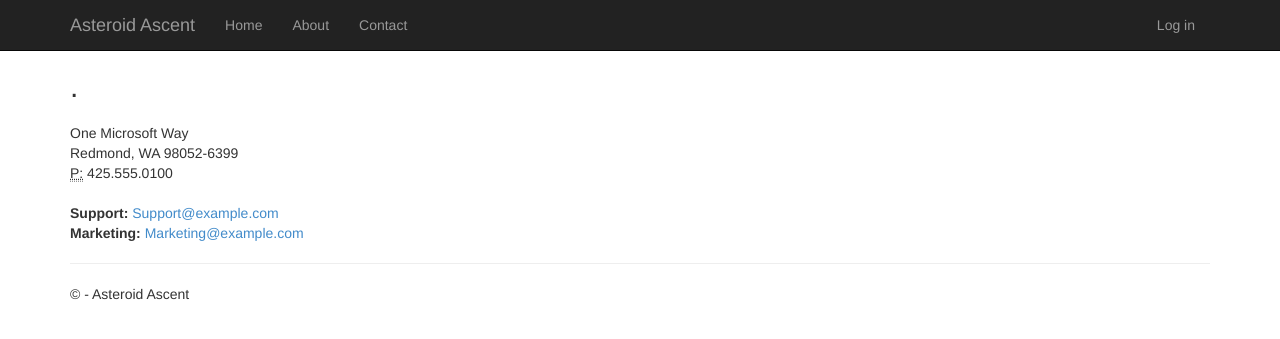
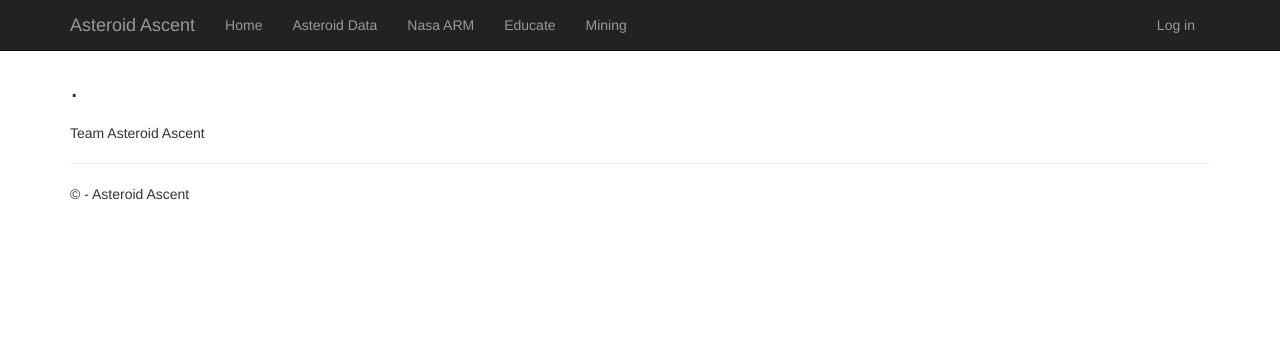
Before and after one commit to spaceappsnyc/asteroidascent, a Django app: template app/templates/app/contact.html in a window 1280 px wide. Shown: the top 339 px of the page. Run offline with Django 3.2, Linux system fonts and the light colour scheme; the template is opened without the code that fills it, so the values that code supplies are empty; some libraries are stand-ins or nearby versions.

Commit message:
Added url routing

```diff
--- a/DjangoWebProject/urls.py
+++ b/DjangoWebProject/urls.py
@@ -11,11 +11,22 @@ from app.forms import BootstrapAuthenticationForm
 # from django.contrib import admin
 # admin.autodiscover()
 
+'''
+                    <li><a href="{% url 'home' %}">Home</a></li>
+                    <li><a href="{% url 'asteroid_data' %}">Asteroid Data</a></li>
+                    <li><a href="{% url 'nasa_arm' %}">Nasa ARM</a></li>
+                    <li><a href="{% url 'educate' %}">Educate</a></li>
+                    <li><a href="{% url 'knapsack' %}">Mining</a></li>
+'''
+
 urlpatterns = patterns('',
     # Examples:
     url(r'^$', 'app.views.home', name='home'),
     url(r'^contact$', 'app.views.contact', name='contact'),
     url(r'^about', 'app.views.about', name='about'),
+    url(r'^asteroid_data$', 'app.views.asteroid_data', name='asteroid_data'),
+    url(r'^nasa_arm$', 'app.views.nasa_arm', name='nasa_arm'),
+    url(r'^educate$', 'app.views.educate', name='educate'),
     url(r'^knapsack$', 'app.views.knapsack', name='knapsack'),
     url(r'^login/$',
         'django.contrib.auth.views.login',
--- a/app/templates/app/about.html
+++ b/app/templates/app/about.html
@@ -5,6 +5,6 @@
 <h2>{{ title }}.</h2>
 <h3>{{ message }}</h3>
 
-<p>Use this area to provide additional information.</p>
+<p>Team Asteroid Ascent</p>
 
 {% endblock %}
--- /dev/null
+++ b/app/templates/app/asteroid_data.html
@@ -0,0 +1,6 @@
+{% extends "app/layout.html" %}
+
+{% block content %}
+
+
+{% endblock %}
--- a/app/templates/app/contact.html
+++ b/app/templates/app/contact.html
@@ -6,15 +6,7 @@
 <h3>{{ message }}</h3>
 
 <address>
-    One Microsoft Way<br />
-    Redmond, WA 98052-6399<br />
-    <abbr title="Phone">P:</abbr>
-    425.555.0100
-</address>
-
-<address>
-    <strong>Support:</strong>   <a href="mailto:Support@example.com">Support@example.com</a><br />
-    <strong>Marketing:</strong> <a href="mailto:Marketing@example.com">Marketing@example.com</a>
+    Team Asteroid Ascent
 </address>
 
 {% endblock %}
--- /dev/null
+++ b/app/templates/app/educate.html
@@ -0,0 +1,6 @@
+{% extends "app/layout.html" %}
+
+{% block content %}
+
+
+{% endblock %}
--- a/app/templates/app/knapsack.html
+++ b/app/templates/app/knapsack.html
@@ -7,7 +7,7 @@
 
 <p>Say we have two asteroids the same distance away, each with different resources (say one is worth more).  We obviously pick the asteroid worth more.</p>
 
-<p>The problem gets more difficult with hundreds of asteroids with varying distances and values.  If we know how far we can travel, this computes the asteroids we should mine.</p>
+<p>The problem gets more difficult with hundreds of asteroids with varying distances and values.  If we know how far we can travel, we can compute the asteroids we should mine (based on the Knapsack Problem).</p>
 
 <body>
     <form action='' method='post'>
@@ -23,8 +23,6 @@
             {{ b }}
         {% endfor %}
 
-
-
 </body>
 
 {% endblock %}
--- a/app/templates/app/layout.html
+++ b/app/templates/app/layout.html
@@ -24,8 +24,10 @@
             <div class="navbar-collapse collapse">
                 <ul class="nav navbar-nav">
                     <li><a href="{% url 'home' %}">Home</a></li>
-                    <li><a href="{% url 'about' %}">About</a></li>
-                    <li><a href="{% url 'contact' %}">Contact</a></li>
+                    <li><a href="{% url 'asteroid_data' %}">Asteroid Data</a></li>
+                    <li><a href="{% url 'nasa_arm' %}">Nasa ARM</a></li>
+                    <li><a href="{% url 'educate' %}">Educate</a></li>
+                    <li><a href="{% url 'knapsack' %}">Mining</a></li>
                 </ul>
                 {% include 'app/loginpartial.html' %}
             </div>
--- /dev/null
+++ b/app/templates/app/nasa_arm.html
@@ -0,0 +1,6 @@
+{% extends "app/layout.html" %}
+
+{% block content %}
+
+
+{% endblock %}
```
Also changed, not shown: app/views.py (+44 -0 lines).
